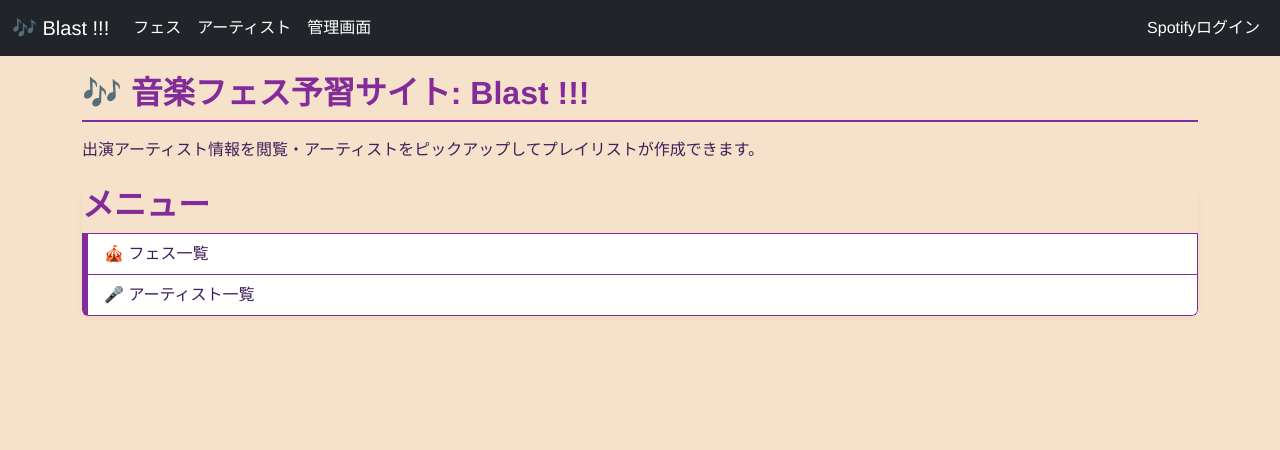
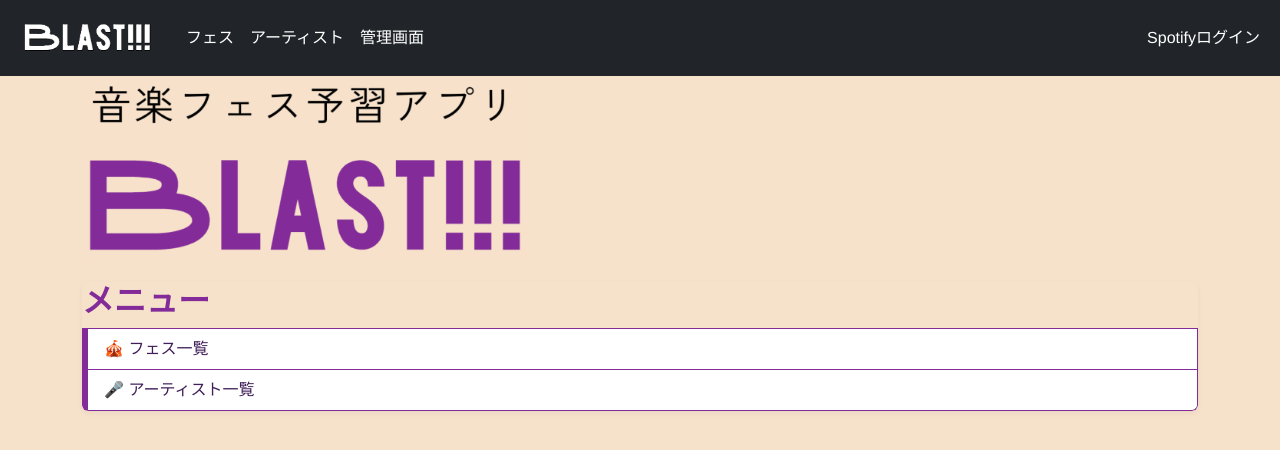
Before and after one commit to ciestellato/training_solowork, a Django app: page / in a window 1280 px wide. Shown: the top 450 px of the page. Run offline with Django 5.2, Linux system fonts and the light colour scheme.

Commit message:
ロゴ挿入

```diff
--- a/festival/templates/base.html
+++ b/festival/templates/base.html
@@ -18,7 +18,9 @@
     <!-- ナビゲーションバー -->
     <nav class="navbar navbar-expand-lg navbar-dark bg-dark fixed-top">
         <div class="container-fluid">
-            <a class="navbar-brand" href="{% url 'festival:index' %}">🎶 Blast !!!</a>
+            <a class="navbar-brand" href="{% url 'festival:index' %}">
+                <img src="{% static 'image/navi.png' %}" height="50">
+            </a>
             <button class="navbar-toggler" type="button" data-bs-toggle="collapse" data-bs-target="#navbarNav">
                 <span class="navbar-toggler-icon"></span>
             </button>
--- a/festival/templates/index.html
+++ b/festival/templates/index.html
@@ -8,8 +8,9 @@
 {% block title %}🎶 音楽フェス予習サイト: Blast !!! - トップページ{% endblock %}
 
 {% block content %}
-<h1>🎶 音楽フェス予習サイト: Blast !!!</h1>
-<p>出演アーティスト情報を閲覧・アーティストをピックアップしてプレイリストが作成できます。</p>
+<p>
+    <img src="{% static 'image/title.png' %}" width="40%">
+</p>
 
 <div class="list-group mt-4">
     <h2>メニュー</h2>
```
Also changed, not shown: static/image/navi.png (added), static/image/title.png (added).
